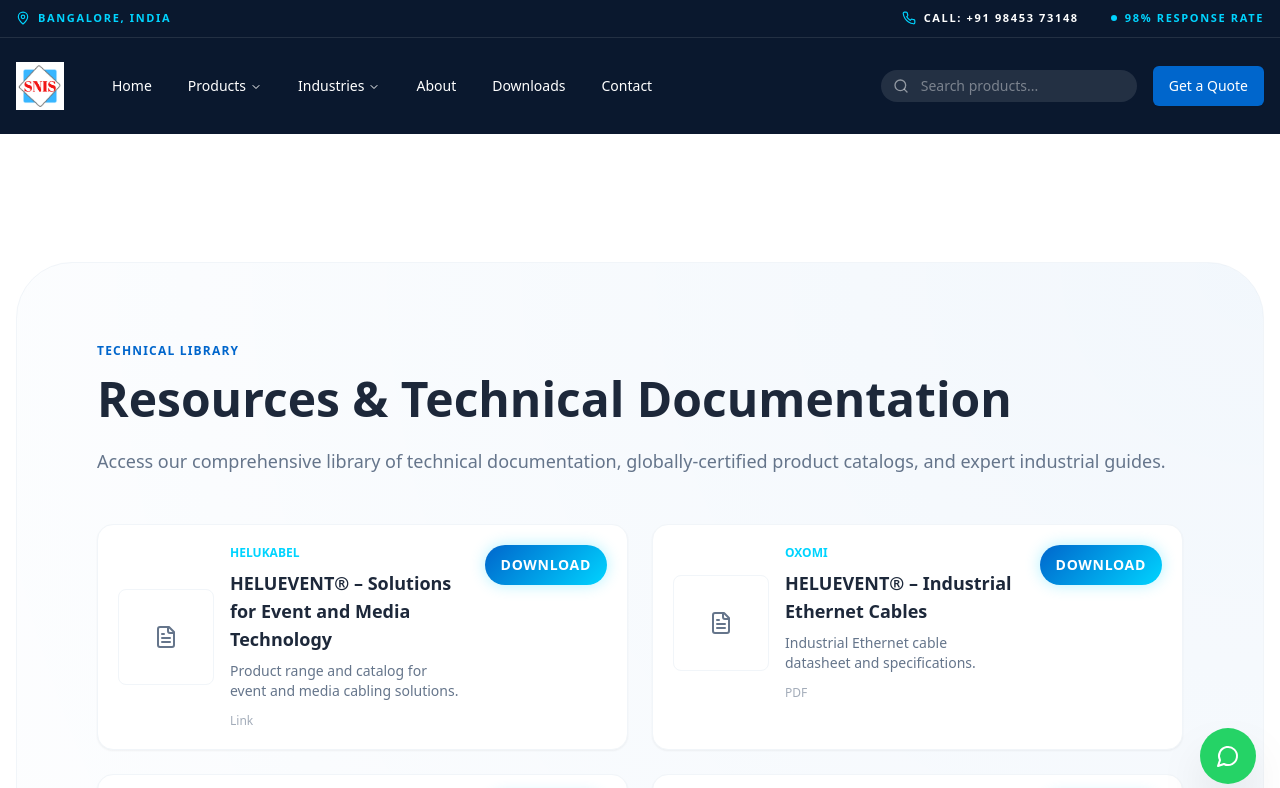
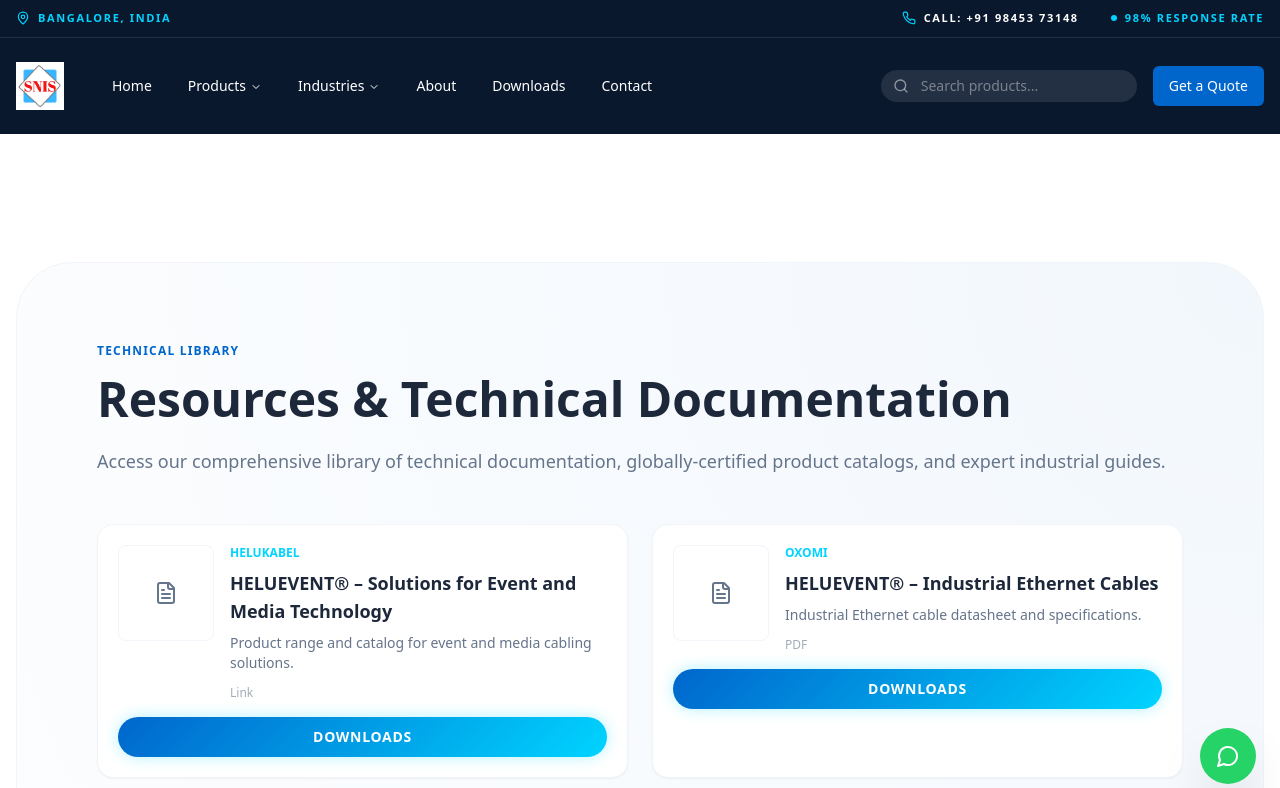
Before and after one commit to JanakeeshHd/SNIS, a React (Vite) app: page /downloads in a window 1280 px wide. Shown: the top 788 px of the page. Built offline with nearby package versions, Linux system fonts and the light colour scheme.

Commit message:
Dowanload button added

```diff
--- a/src/components/home/Downloads.tsx
+++ b/src/components/home/Downloads.tsx
@@ -79,15 +79,14 @@ export const Downloads = () => {
                     whileInView={{ opacity: 1, x: 0 }}
                     transition={{ delay: i * 0.06 }}
                     viewport={{ once: true }}
-                    className="p-5 rounded-2xl bg-white border border-slate-100 shadow-sm hover:shadow-md transition-all duration-200 group"
+                    className="p-5 rounded-2xl bg-white border border-slate-100 shadow-sm hover:shadow-md transition-all duration-200 group flex flex-col"
                   >
-                    <div className="flex flex-col sm:flex-row items-start sm:items-center gap-4">
+                    <div className="flex flex-col sm:flex-row items-start gap-4">
                       <div className="flex-shrink-0 w-20 h-20 sm:w-24 sm:h-24 rounded-lg bg-bg-light border border-slate-100 flex items-center justify-center">
                         <FileText className="w-6 h-6 text-muted-foreground" />
                       </div>
 
                       <div className="flex-1 w-full">
-                        <div className="flex items-start justify-between gap-4">
                         <div>
                           <div className="text-xs uppercase font-black text-accent mb-2">
                             {res.url?.includes('murrelektronik') ? 'Murrelektronik' : res.url?.includes('helukabel') ? 'Helukabel' : res.url?.includes('oxomi') ? 'Oxomi' : 'External'}
@@ -95,19 +94,17 @@ export const Downloads = () => {
                           <h4 className="font-black text-foreground group-hover:text-secondary transition-colors text-lg">{res.title}</h4>
                           <p className="text-sm text-muted-foreground mt-2 line-clamp-2">{res.description}</p>
                         </div>
-
-                          <div className="ml-2 flex-shrink-0">
+                        <div className="mt-3 text-xs text-muted-foreground/60">{res.type}{res.size ? ` • ${res.size}` : ''}</div>
+                      </div>
+                    </div>
+                    <div className="mt-4">
                       {res.url ? (
-                              <a href={res.url} target="_blank" rel="noopener noreferrer">
-                                <Button variant="cta" className="px-4 py-2">Download</Button>
+                        <a href={res.url} target="_blank" rel="noopener noreferrer" className="block">
+                          <Button variant="cta" className="w-full px-4 py-2 hover:scale-105 hover:shadow-lg transition-all duration-300">Downloads</Button>
                         </a>
                       ) : (
-                              <Button variant="outline" className="px-4 py-2">Unavailable</Button>
+                        <Button variant="outline" className="w-full px-4 py-2 hover:scale-105 hover:shadow-lg transition-all duration-300">Unavailable</Button>
                       )}
-                          </div>
-                        </div>
-                        <div className="mt-3 text-xs text-muted-foreground/60">{res.type}{res.size ? ` • ${res.size}` : ''}</div>
-                      </div>
                     </div>
                   </motion.div>
                 ))}
```
Lines whose indentation alone changed are shown as unchanged.
